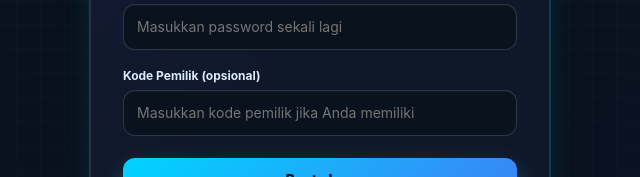
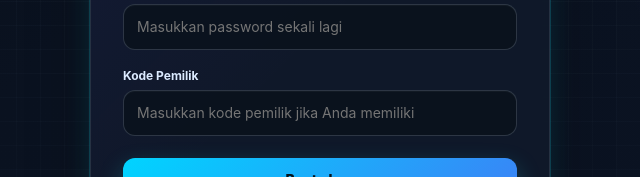
Before and after one commit to denydni681-design/LMS-mini-class, a website: page index.html in a window 1280 px wide. Both pictures are taken after a click on the button "Buat akun". Shown: the part 623-800 px from the top of the page, 320-960 px from the left. Drawn offline with Linux system fonts and the light colour scheme; no server answers.

Commit message:
update fitur

```diff
--- a/index.html
+++ b/index.html
@@ -34,7 +34,7 @@
       <label for="registerPasswordConfirm">Ulangi password</label>
       <input id="registerPasswordConfirm" type="password" autocomplete="new-password" minlength="8" required placeholder="Masukkan password sekali lagi">
 
-      <label for="registerOwnerCode">Kode Pemilik (opsional)</label>
+      <label for="registerOwnerCode">Kode Pemilik</label>
       <input id="registerOwnerCode" type="text" autocomplete="off" maxlength="128" placeholder="Masukkan kode pemilik jika Anda memiliki">
 
       <button class="btn primary full" type="submit">Buat akun</button>
```
